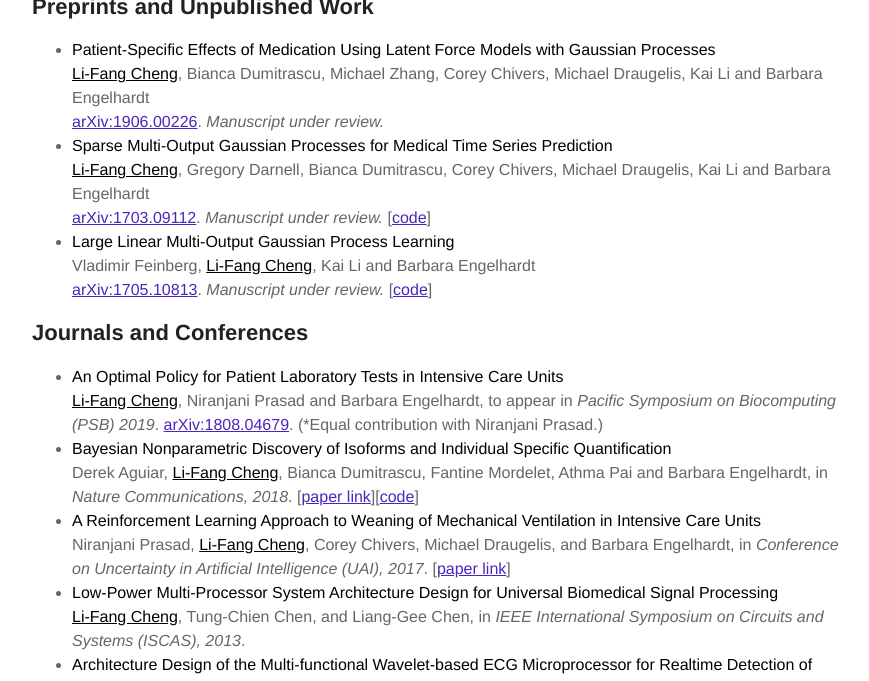
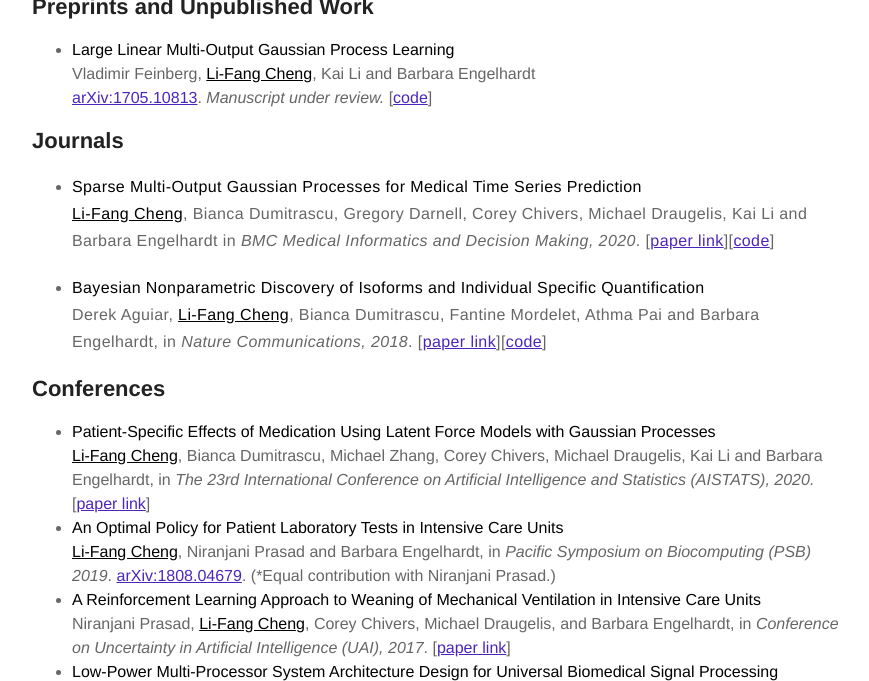
Before and after one commit to Li-FangCheng/li-fangcheng.github.io, a Jekyll site: the page built from publications.md, in a window 1280 px wide and 900 px high, scrolled down 212 px, cut to the strip 219-900 px from the top of the window. Shown: the whole strip, without its empty margins (203-1072 px from the left). Built offline with Jekyll 4.4.1, drawn with Linux system fonts in a browser that asks for light colours.

Commit message:
update publication

```diff
--- a/publications.md
+++ b/publications.md
@@ -6,21 +6,23 @@ banner-image: /assets/images/banner/banner-publications.jpg
 ---
 
 ## Preprints and Unpublished Work
-* **Patient-Specific Effects of Medication Using Latent Force Models with Gaussian Processes**\\
-**<u>Li-Fang Cheng</u>**, Bianca Dumitrascu, Michael Zhang, Corey Chivers, Michael Draugelis, Kai Li and Barbara Engelhardt\\
-[arXiv:1906.00226](https://arxiv.org/abs/1906.00226){:target="_blank"}. *Manuscript under review.*
-* **Sparse Multi-Output Gaussian Processes for Medical Time Series Prediction**\\
-**<u>Li-Fang Cheng</u>**, Gregory Darnell, Bianca Dumitrascu, Corey Chivers, Michael Draugelis, Kai Li and Barbara Engelhardt\\
-[arXiv:1703.09112](https://arxiv.org/abs/1703.09112){:target="_blank"}. *Manuscript under review.* [[code](https://github.com/bee-hive/MedGP){:target="_blank"}]
 * **Large Linear Multi-Output Gaussian Process Learning**\\
 Vladimir Feinberg, **<u>Li-Fang Cheng</u>**, Kai Li and Barbara Engelhardt\\
 [arXiv:1705.10813](https://arxiv.org/abs/1705.10813){:target="_blank"}. *Manuscript under review.* [[code](https://github.com/vlad17/runlmc){:target="_blank"}]
 
-## Journals and Conferences
-* **An Optimal Policy for Patient Laboratory Tests in Intensive Care Units**\\
-**<u>Li-Fang Cheng</u>**, Niranjani Prasad and Barbara Engelhardt, to appear in *Pacific Symposium on Biocomputing (PSB) 2019*. [arXiv:1808.04679](https://arxiv.org/abs/1808.04679){:target="_blank"}. (*Equal contribution with Niranjani Prasad.)
+## Journals
+* **Sparse Multi-Output Gaussian Processes for Medical Time Series Prediction**\\
+**<u>Li-Fang Cheng</u>**, Bianca Dumitrascu, Gregory Darnell, Corey Chivers, Michael Draugelis, Kai Li and Barbara Engelhardt in *BMC Medical Informatics and Decision Making, 2020*. [[paper link](https://bmcmedinformdecismak.biomedcentral.com/articles/10.1186/s12911-020-1069-4){:target="_blank"}][[code](https://github.com/bee-hive/MedGP){:target="_blank"}]
+
 * **Bayesian Nonparametric Discovery of Isoforms and Individual Specific Quantification**\\
 Derek Aguiar, **<u>Li-Fang Cheng</u>**, Bianca Dumitrascu, Fantine Mordelet, Athma Pai and Barbara Engelhardt, in *Nature Communications, 2018*. [[paper link](https://www.nature.com/articles/s41467-018-03402-w){:target="_blank"}][[code](https://github.com/bee-hive/BIISQ){:target="_blank"}]
+
+## Conferences
+* **Patient-Specific Effects of Medication Using Latent Force Models with Gaussian Processes**\\
+**<u>Li-Fang Cheng</u>**, Bianca Dumitrascu, Michael Zhang, Corey Chivers, Michael Draugelis, Kai Li and Barbara Engelhardt, in *The 23rd International Conference on Artificial Intelligence and Statistics (AISTATS), 2020.*\\
+[[paper link](https://proceedings.mlr.press/v108/cheng20c.html){:target="_blank"}]
+* **An Optimal Policy for Patient Laboratory Tests in Intensive Care Units**\\
+**<u>Li-Fang Cheng</u>**, Niranjani Prasad and Barbara Engelhardt, in *Pacific Symposium on Biocomputing (PSB) 2019*. [arXiv:1808.04679](https://arxiv.org/abs/1808.04679){:target="_blank"}. (*Equal contribution with Niranjani Prasad.)
 * **A Reinforcement Learning Approach to Weaning of Mechanical Ventilation in Intensive Care Units**\\
 Niranjani Prasad, **<u>Li-Fang Cheng</u>**, Corey Chivers, Michael Draugelis, and Barbara Engelhardt, in *Conference on Uncertainty in Artificial Intelligence (UAI), 2017*. [[paper link](http://auai.org/uai2017/proceedings/papers/209.pdf){:target="_blank"}]
 * **Low-Power Multi-Processor System Architecture Design for Universal Biomedical Signal Processing**\\
```
